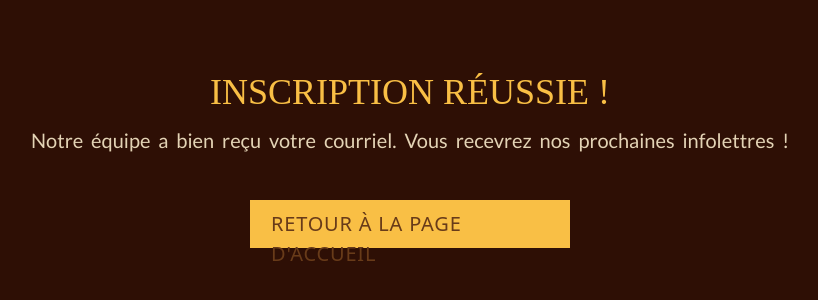
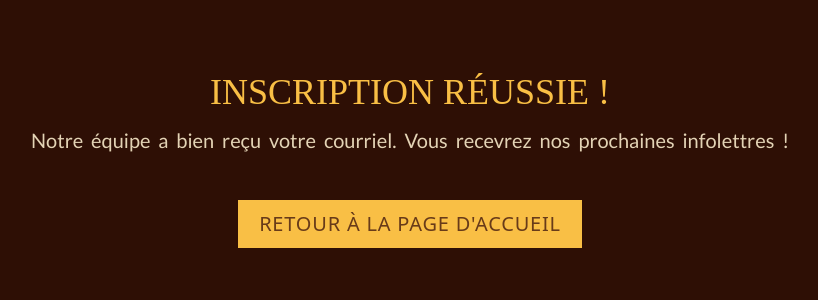
Before and after one commit to JoMesss123/TP2_Nathalie-Fellis_Jonathan-Claes, a website: page confirmation.html in a window 1280 px wide. Shown: the part 240-540 px from the top of the page, without its empty margins (230-1048 px from the left). Drawn offline with nearby package versions, Linux system fonts and the light colour scheme; a web font is replaced by a local one.

Commit message:
Page confirmation - Correction bouton

```diff
--- a/confirmation.html
+++ b/confirmation.html
@@ -16,7 +16,7 @@
     <div class="h-screen bg-[#2e0f05] flex flex-col items-center justify-center gap-4">
         <h1 class="text-4xl text-[#f9bf45] ">Inscription réussie !</h1>
         <p>Notre équipe a bien reçu votre courriel. Vous recevrez nos prochaines infolettres !</p>
-        <a href="index.html" class="btn--primaire pt-2">Retour à la page d'accueil</a>
+        <a href="index.html" class="btn--primaire mx-auto pt-2 text-center sm:w-full md:w-auto">Retour à la page d'accueil</a>
     </div>
 </body>
 </html>
--- a/script/scss/_section1.scss
+++ b/script/scss/_section1.scss
@@ -92,9 +92,3 @@
         color: $color-accent;
     }
 }
-
-// h1{
-//     font-size: 8rem;
-//     font-family: 'Frank Ruhl Libre', serif;
-//     color: $color-primaire;
-// }
```
